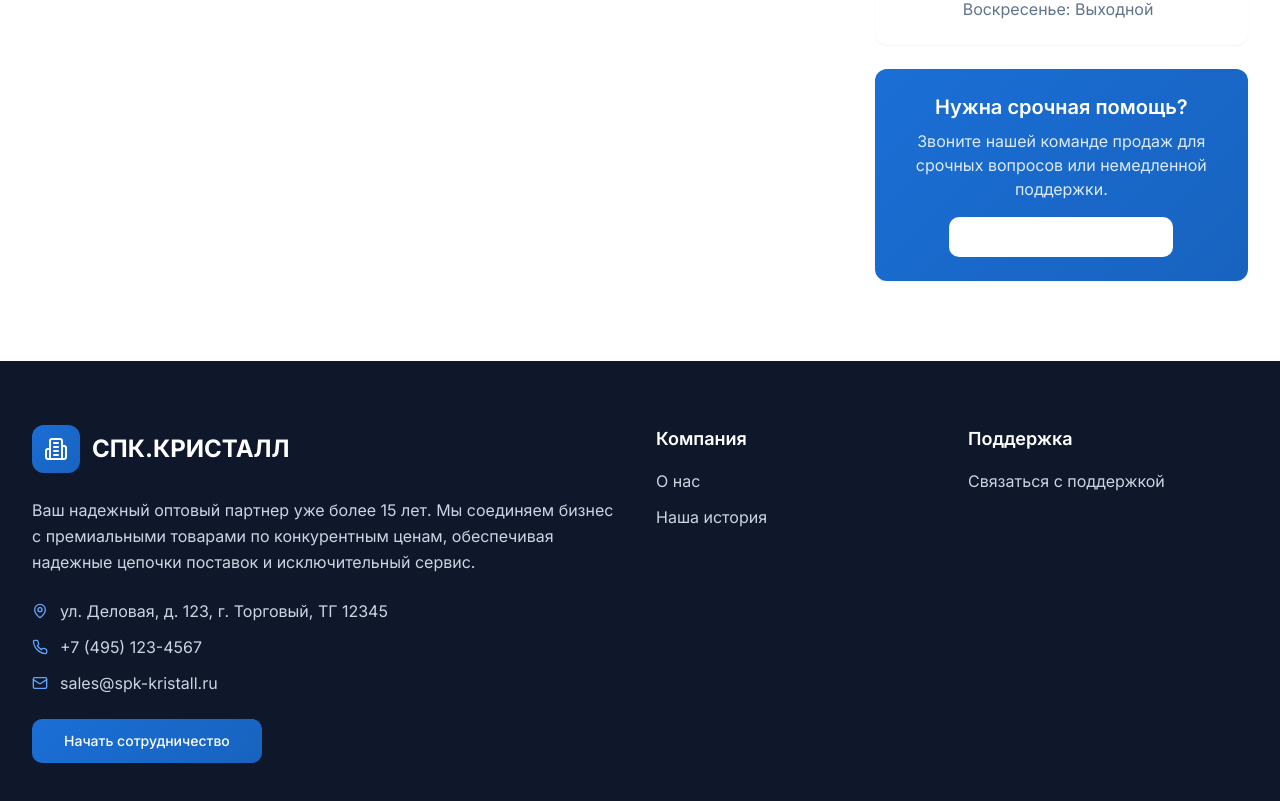
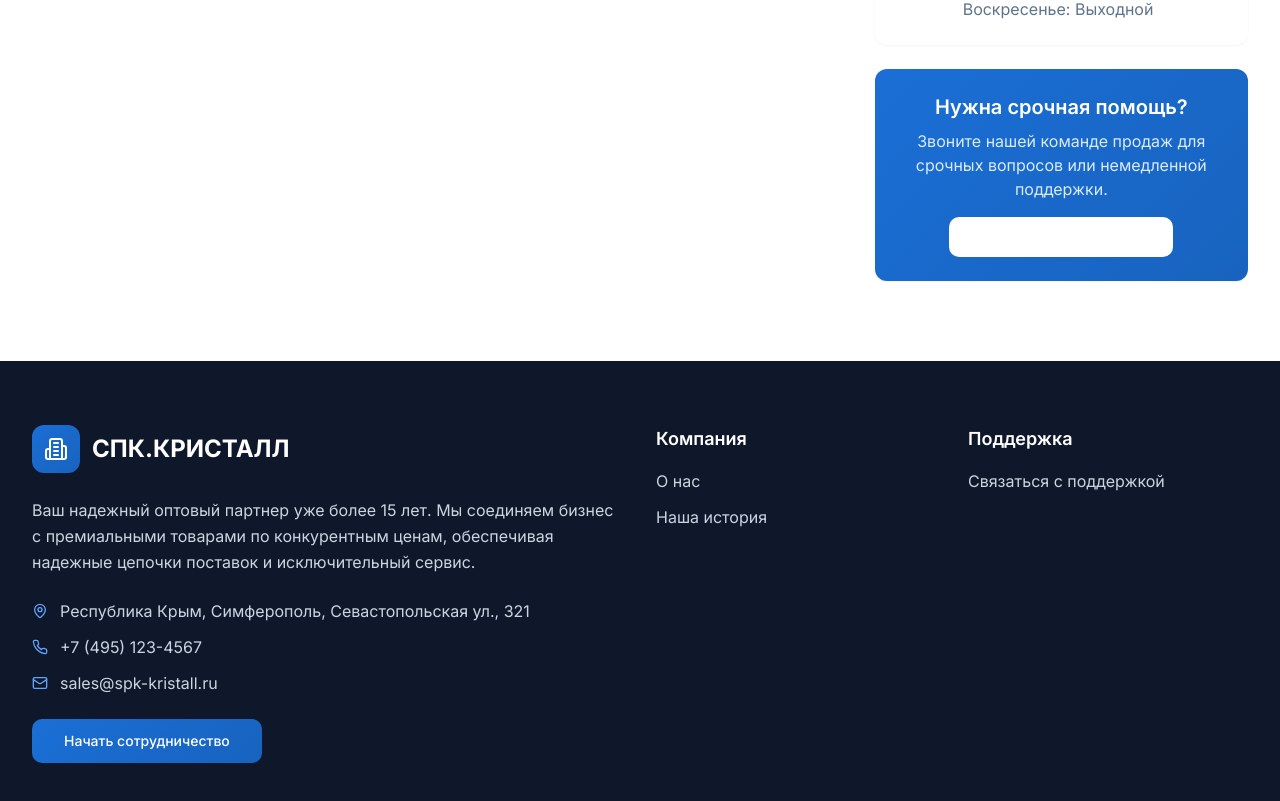
Before and after one commit to null-ai-projects/biz-bridge-landing, a React (Vite) app: page / in a window 1280 px wide. Shown: the part 3135-3936 px from the top of the page. Built offline with nearby package versions, Linux system fonts and the light colour scheme.

Commit message:
Update contact address
Update company address to Республика Крым, Симферополь, Севастопольская ул., 321.

```diff
--- a/src/components/ContactSection.tsx
+++ b/src/components/ContactSection.tsx
@@ -35,7 +35,7 @@ export function ContactSection() {
     {
       icon: MapPin,
       title: "Адрес офиса",
-      details: ["ул. Деловая, д. 123", "г. Торговый, ТГ 12345", "Россия"],
+      details: ["Севастопольская ул., 321", "г. Симферополь", "Республика Крым"],
     },
     {
       icon: Phone,
--- a/src/components/Footer.tsx
+++ b/src/components/Footer.tsx
@@ -46,7 +46,7 @@ export function Footer() {
             <div className="space-y-3">
               <div className="flex items-center space-x-3 text-slate-300">
                 <MapPin className="h-4 w-4 text-blue-400" />
-                <span>ул. Деловая, д. 123, г. Торговый, ТГ 12345</span>
+                <span>Республика Крым, Симферополь, Севастопольская ул., 321</span>
               </div>
               <div className="flex items-center space-x-3 text-slate-300">
                 <Phone className="h-4 w-4 text-blue-400" />
```
